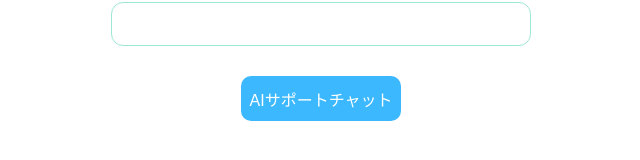
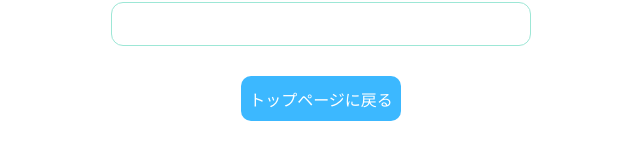
Before and after one commit to haharu22/PC-, a Vue app in the folder 4.ソースコード/2group/: page /notice in a window 1280 px wide. Shown: the part 224-384 px from the top of the page, without its empty margins (319-959 px from the left). Built offline with nearby package versions, Linux system fonts and the light colour scheme.

Commit message:
重複削除

```diff
--- a/4.ソースコード/2group/src/components/NoticeView.vue
+++ b/4.ソースコード/2group/src/components/NoticeView.vue
@@ -10,7 +10,7 @@
       </span>
     </div>
     <div class="button-area">
-      <button @click="goChat">AIサポートチャット</button>
+      <button @click="goChat">トップページに戻る</button>
     </div>
   </div>
 </template>
@@ -45,7 +45,7 @@ const notices = ref([
 const router = useRouter();
 
 const goChat = () => {
-  router.push("/chat");
+  router.push("/top");
 };
 </script>
 
```
